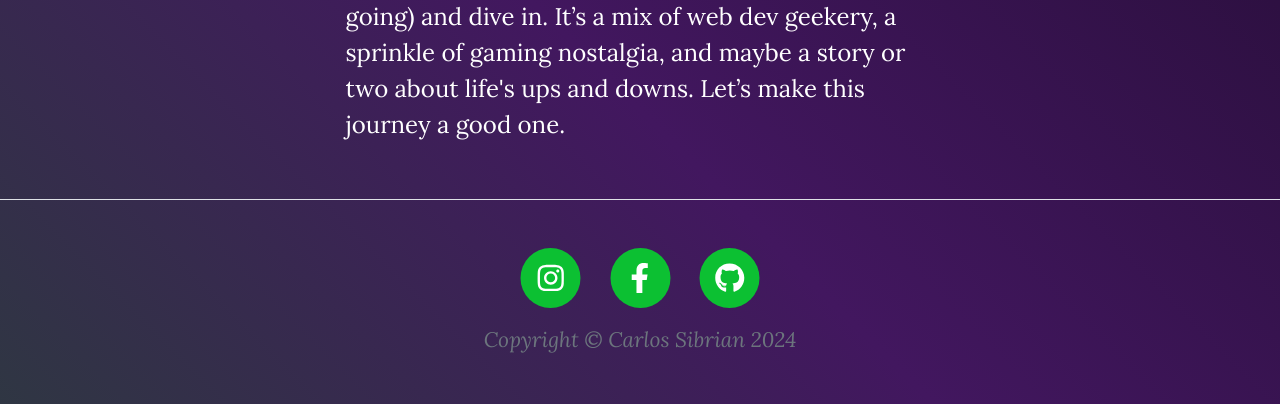
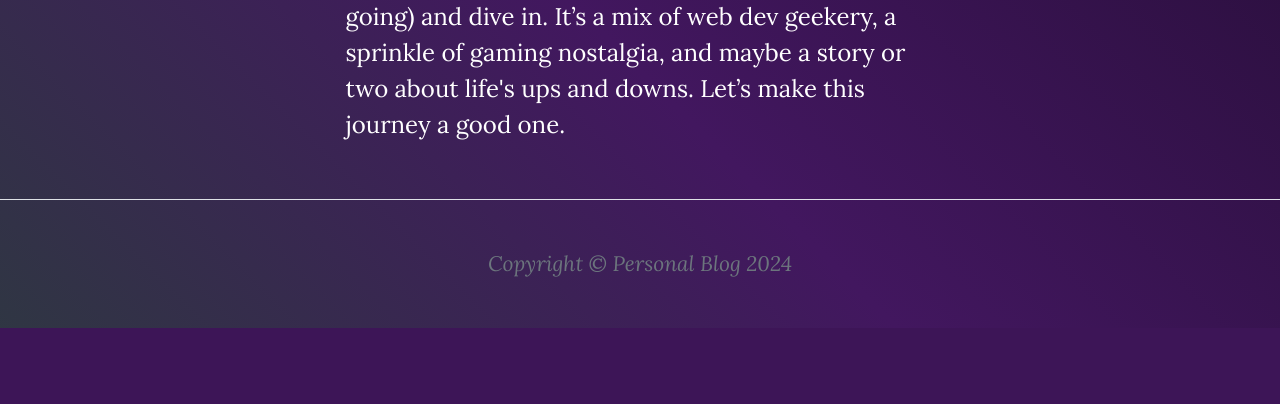
Before and after one commit to sibrianc/Carlos-Blog, a Flask app: page /about in a window 1280 px wide. Shown: the part 1026-1430 px from the top of the page. After the commit the page ends 1354 px from the top, so only its background shows below. Run offline with Flask 3, Linux system fonts and the light colour scheme; some libraries are stand-ins or nearby versions.

Commit message:
Remove personal links from footer

```diff
--- a/templates/footer.html
+++ b/templates/footer.html
@@ -3,33 +3,7 @@
           <div class="container px-4 px-lg-5">
               <div class="row gx-4 gx-lg-5 justify-content-center">
                   <div class="col-md-10 col-lg-8 col-xl-7">
-                      <ul class="list-inline text-center">
-                          <li class="list-inline-item">
-                              <a href="https://www.instagram.com/sibrianc/" target="_blank" rel="noopener noreferrer">
-                                  <span class="fa-stack fa-lg">
-                                      <i class="fas fa-circle fa-stack-2x"></i>
-                                      <i class="fab fa-instagram fa-stack-1x fa-inverse"></i>
-                                  </span>
-                              </a>
-                          </li>
-                          <li class="list-inline-item">
-                              <a href="https://www.facebook.com/Carloos.Sibrian" target="_blank" rel="noopener noreferrer">
-                                  <span class="fa-stack fa-lg">
-                                      <i class="fas fa-circle fa-stack-2x"></i>
-                                      <i class="fab fa-facebook-f fa-stack-1x fa-inverse"></i>
-                                  </span>
-                              </a>
-                          </li>
-                          <li class="list-inline-item">
-                              <a href="https://github.com/sibrianc" target="_blank" rel="noopener noreferrer">
-                                  <span class="fa-stack fa-lg">
-                                      <i class="fas fa-circle fa-stack-2x"></i>
-                                      <i class="fab fa-github fa-stack-1x fa-inverse"></i>
-                                  </span>
-                              </a>
-                          </li>
-                      </ul>
-                      <div class="small text-center text-muted fst-italic">Copyright &copy; Carlos Sibrian 2024</div>
+                      <div class="small text-center text-muted fst-italic">Copyright &copy; Personal Blog 2024</div>
                   </div>
               </div>
           </div>
```
